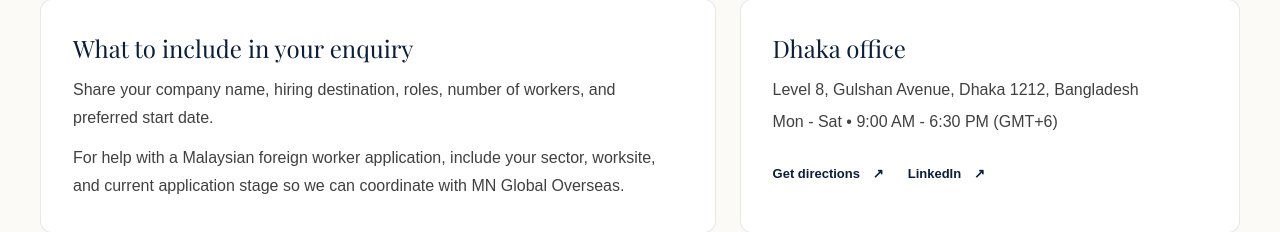
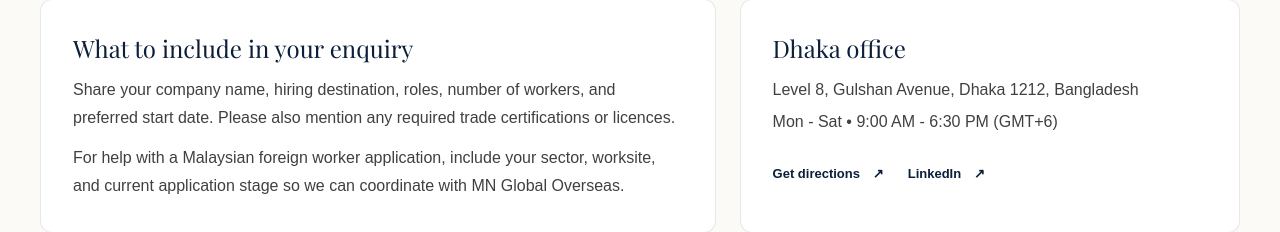
Before and after one commit to mahim2022/newManpowerWebsite, a Next.js app: page /contact in a window 1280 px wide. Shown: the part 546-778 px from the top of the page. Built offline with nearby package versions, Linux system fonts and the light colour scheme; no server answers; a web font is replaced by a local one.

Commit message:
Clarify trade certification requirements in enquiries

```diff
--- a/app/contact/page.tsx
+++ b/app/contact/page.tsx
@@ -63,7 +63,7 @@ export default function ContactPage() {
           <section className="rounded-xl border border-[#0B1F3A]/10 bg-white p-6 sm:p-8">
             <h2 className="font-serif text-2xl text-[#0B1F3A]">What to include in your enquiry</h2>
             <p className="mt-3 leading-7 text-neutral-700">
-              Share your company name, hiring destination, roles, number of workers, and preferred start date.
+              Share your company name, hiring destination, roles, number of workers, and preferred start date. Please also mention any required trade certifications or licences.
             </p>
             <p className="mt-3 leading-7 text-neutral-700">
               For help with a Malaysian foreign worker application, include your sector, worksite, and current application stage so we can coordinate with MN Global Overseas.
```
